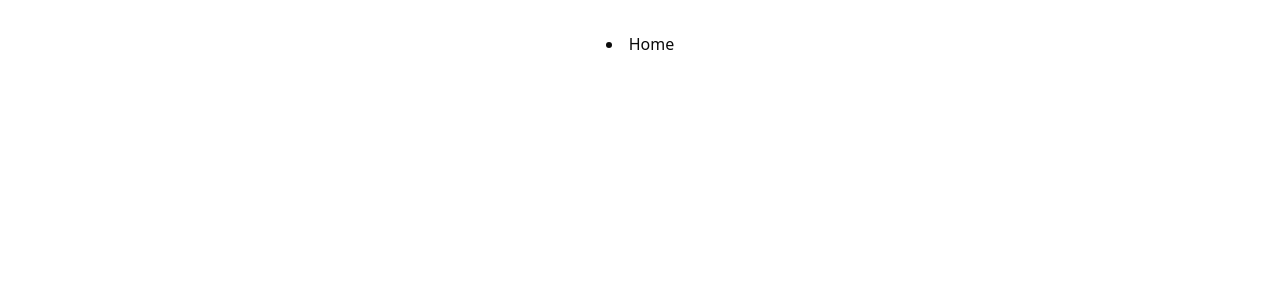
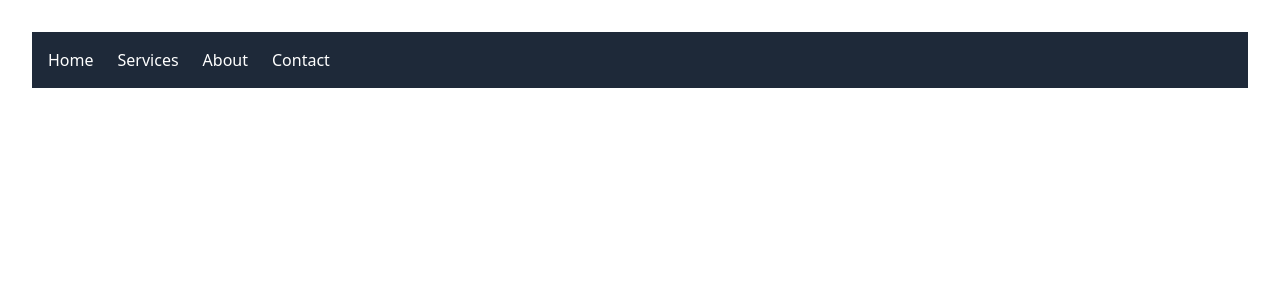
Before and after one commit to Shondarzer-Taroka/test-ts-learn-react, a React (Vite) app: page /test/NavsWithMouseHover in a window 1280 px wide. Shown: the top 300 px of the page. Built offline with nearby package versions, Linux system fonts and the light colour scheme.

Commit message:
hover pr

```diff
--- /dev/null
+++ b/src/components/navs/HoverPr.tsx
@@ -0,0 +1,13 @@
+import React from 'react';
+
+const HoverPr = () => {
+    return (
+        <div>
+            <div className='bg-black text-white'>
+                <li className='list-none' >Services</li>
+            </div>
+        </div>
+    );
+};
+
+export default HoverPr;
--- a/src/components/navs/NavsWithMouseHover.tsx
+++ b/src/components/navs/NavsWithMouseHover.tsx
@@ -1,15 +1,43 @@
-import React from 'react';
+import  { useState } from 'react';
 import { Link } from 'react-router-dom';
 
 const NavsWithMouseHover = () => {
+    const [hoveredItem, setHoveredItem] = useState(null);
+
+    const menuItems = [
+        { name: 'Home', path: '/', subMenu: [] },
+        { name: 'Services', path: '/services', subMenu: [
+            { name: 'Web Development', path: '/services/web-development' },
+            { name: 'App Development', path: '/services/app-development' },
+        ] },
+        { name: 'About', path: '/about', subMenu: [] },
+        { name: 'Contact', path: '/contact', subMenu: [] }
+    ];
+
     return (
-        <div>
-            <nav>
-                <div>
-                    <li><Link to={'/'}>Home</Link></li>
-                </div>
-            </nav>
-        </div>
+        <nav className="bg-gray-800 text-white p-4">
+            <ul className="flex space-x-6">
+                {menuItems.map((item, index) => (
+                    <li
+                        key={index}
+                        className="relative"
+                        onMouseEnter={() => setHoveredItem(index)}
+                        onMouseLeave={() => setHoveredItem(null)}
+                    >
+                        <Link to={item.path} className="hover:text-yellow-400">{item.name}</Link>
+                        {item.subMenu.length > 0 && hoveredItem === index && (
+                            <ul className="absolute left-0 mt-2 w-48 bg-white text-black shadow-lg rounded-md p-2">
+                                {item.subMenu.map((sub, subIndex) => (
+                                    <li key={subIndex} className="p-2 hover:bg-gray-200">
+                                        <Link to={sub.path}>{sub.name}</Link>
+                                    </li>
+                                ))}
+                            </ul>
+                        )}
+                    </li>
+                ))}
+            </ul>
+        </nav>
     );
 };
 
--- /dev/null
+++ b/src/components/navs/ServicesItems.tsx
@@ -0,0 +1,15 @@
+
+
+export const ServicesItems = () => {
+    return (
+        <div>
+            <div>development</div>
+            <div>development</div>
+            <div>development</div>
+            <div>working poser</div>
+            <div>Men cloth</div>
+            <div>development</div>
+            <div>Women Power</div>
+        </div>
+    );
+};
--- a/src/routes/router.tsx
+++ b/src/routes/router.tsx
@@ -6,6 +6,7 @@ import UserForm2 from "@/components/forms/UserForm2";
 import UserFormAvatar from "@/components/forms/UserFormAvatar";
 import ClickModal from "@/components/modals/ClickModal";
 import NavsWithMouseHover from "@/components/navs/NavsWithMouseHover";
+import HoverPr from "@/components/navs/HoverPr";
 
 export const router = createBrowserRouter([
   {
@@ -32,6 +33,10 @@ export const router = createBrowserRouter([
         path:'/test/NavsWithMouseHover',
         element: <NavsWithMouseHover/>
       },
+      {
+        path:'/test/HoverPr',
+        element: <HoverPr/>
+      },
     ]
   }
 ])
```
